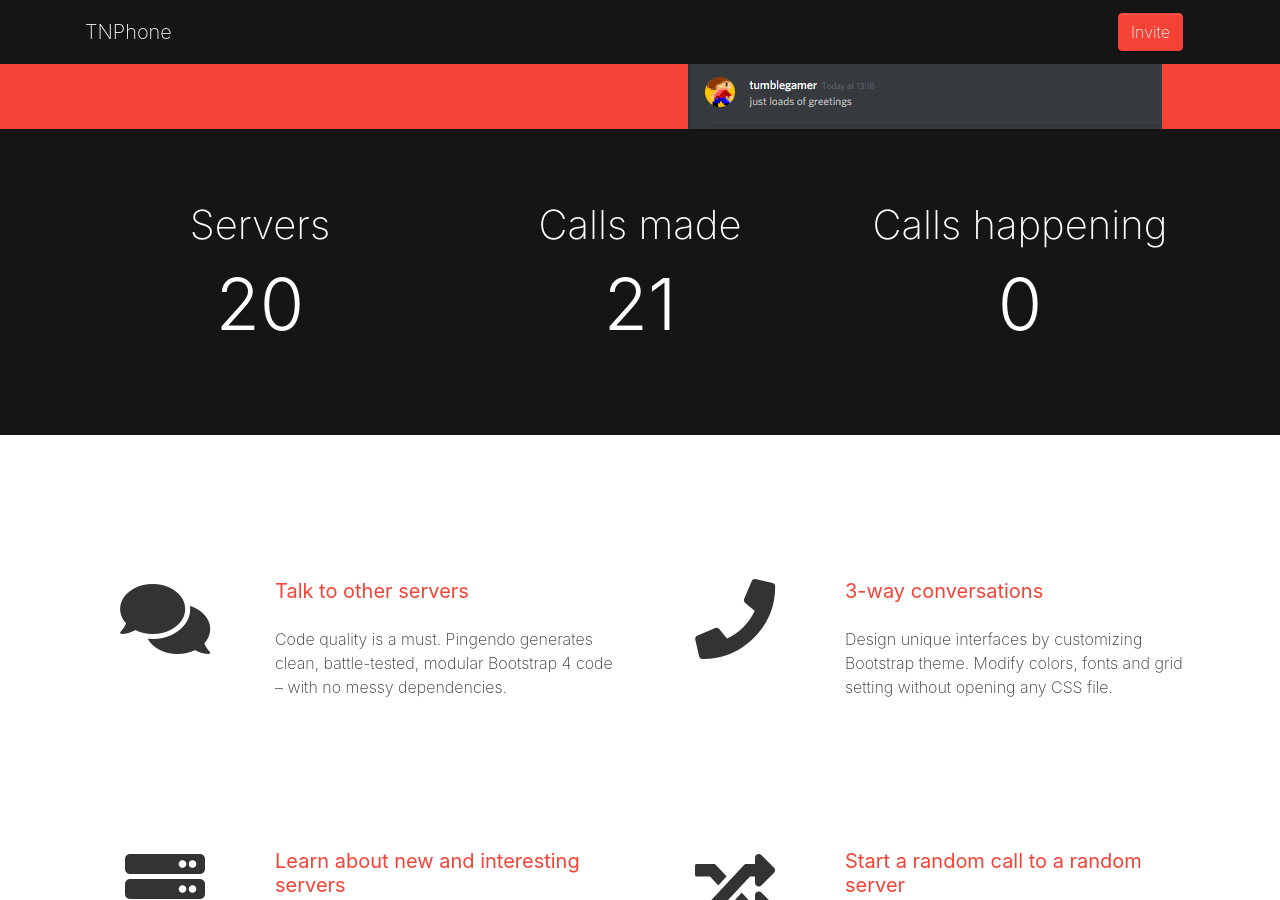
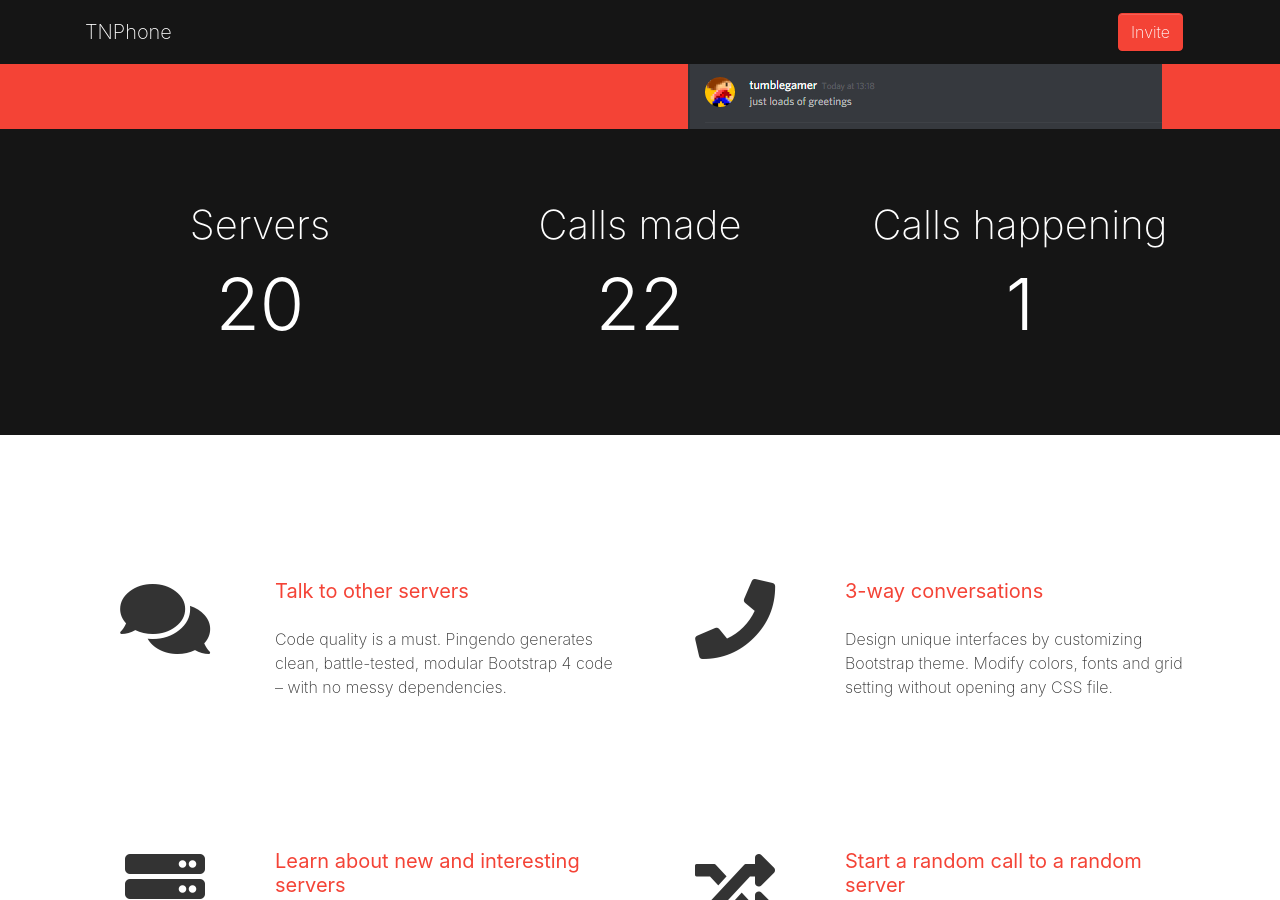
Before and after one commit to tumblenet/tnphone.tumblenet.ga, a Jekyll site: the page built from index.html, in a window 1280 px wide and 900 px high, scrolled down 443 px. Built offline with Jekyll 4.4.1, drawn with Linux system fonts in a browser that asks for light colours; nearby versions of some CDN libraries.

Commit message:
Update Phones feed

```diff
--- a/_data/phones.json
+++ b/_data/phones.json
@@ -82,7 +82,7 @@
 			"wwtbam": false
 		}
 	],
-	"callsMade": 21,
+	"callsMade": 22,
 	"servers": 20,
-	"currentCalls": 0
+	"currentCalls": 1
 }
```
